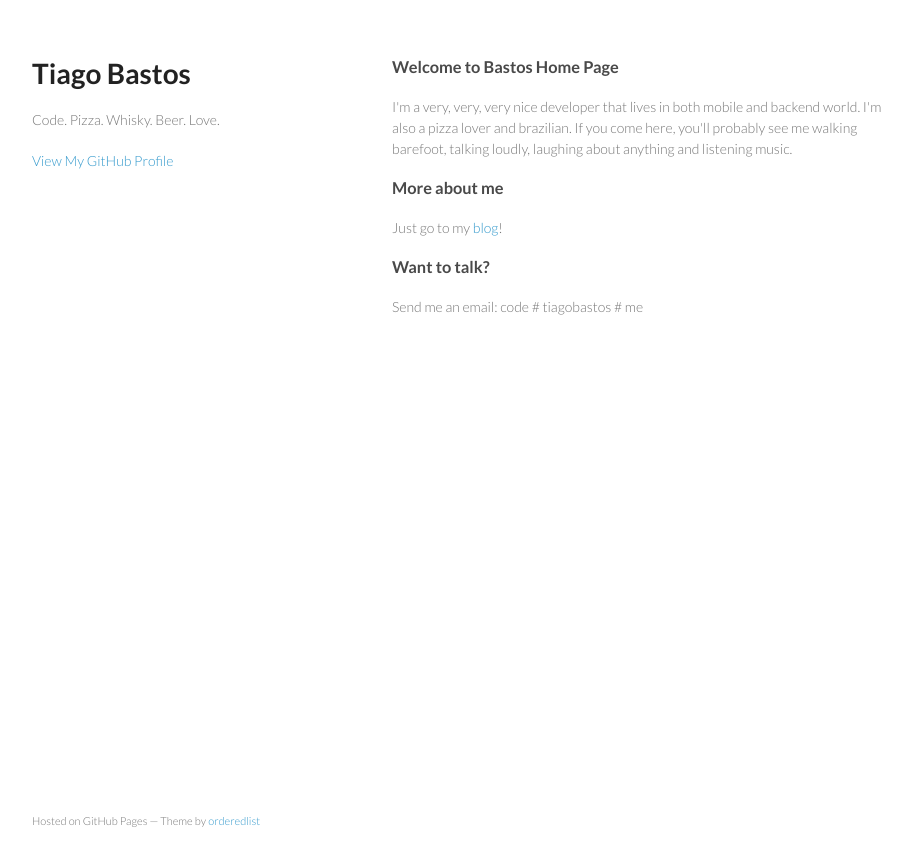
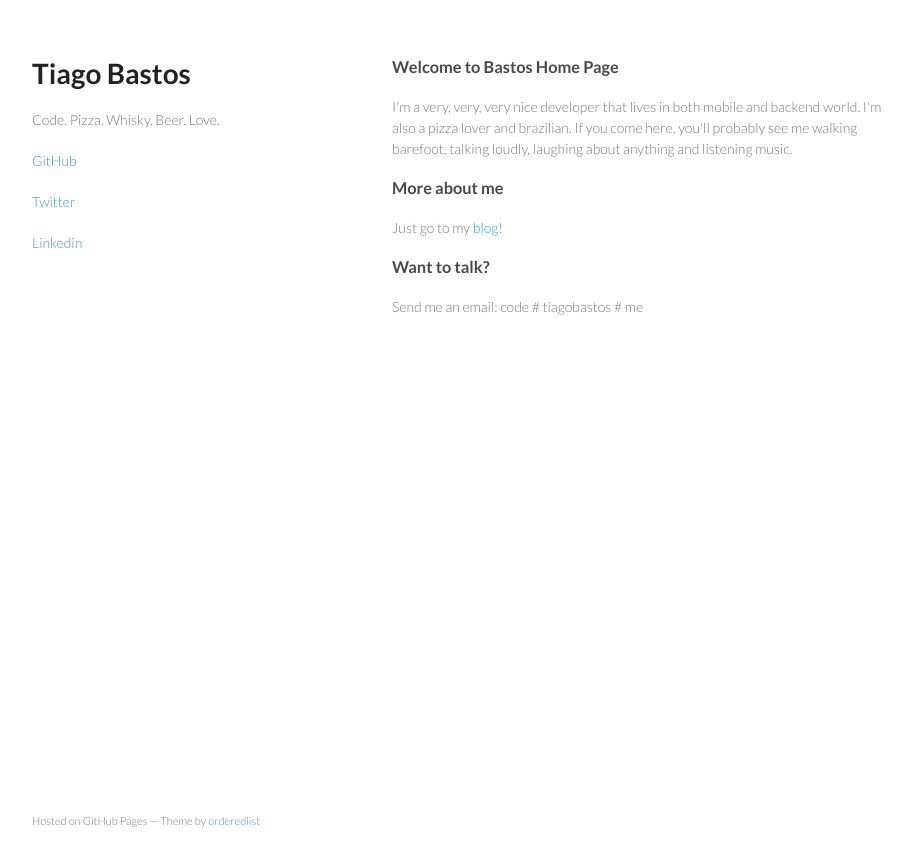
Before and after one commit to bastos/bastos.github.io, a Jekyll site: the page index.html, which Jekyll copies as it is, in a window 1280 px wide. Shown: the top 866 px of the page, without its empty margins (178-1090 px from the left). Built offline with Jekyll 4.4.1, drawn with Linux system fonts in a browser that asks for light colours; Markdown is read by kramdown in place of the engine named in the settings.

Commit message:
Add Linkedin and Twitter links

```diff
--- a/index.html
+++ b/index.html
@@ -18,8 +18,9 @@
         <h1>Tiago Bastos</h1>
         <p>Code. Pizza. Whisky. Beer. Love.</p>
 
-
-        <p class="view"><a href="https://github.com/bastos">View My GitHub Profile</a></p>
+        <p class="view"><a href="https://github.com/bastos">GitHub</a></p>
+        <p class="view"><a href="https://twitter.com/bastos">Twitter</a></p>
+        <p class="view"><a href="https://www.linkedin.com/in/tiagobastosdasilva">Linkedin</a></p>
 
       </header>
       <section>
```
